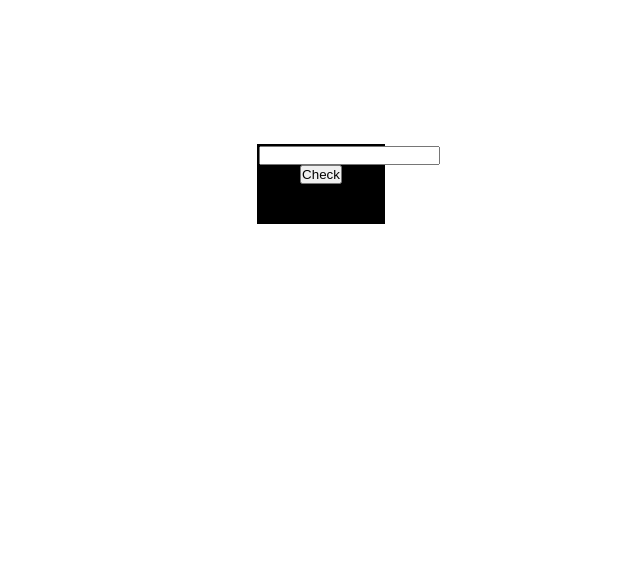
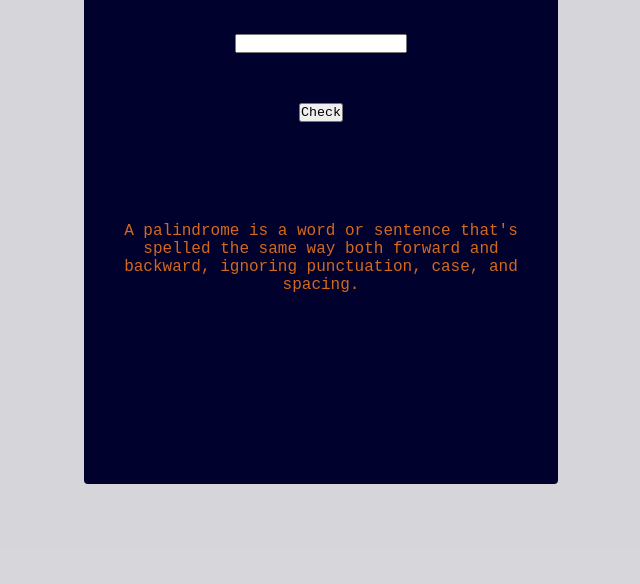
Before and after one commit to HayyatHussain/Palindrome-Checker, a plain HTML site: page index.html in a window 1280 px wide. Shown: the part 216-800 px from the top of the page, without its empty margins (319-959 px from the left). Drawn offline with Linux system fonts and the light colour scheme.

Commit message:
Styles and content modified

```diff
--- a/index.html
+++ b/index.html
@@ -9,6 +9,8 @@
   </head>
   <body>
 	  <div id="container">
+		<div class="content">
+			<h1>Check if a word is a palindrome</h1>
 			<input id="text-input"></input>
 			<button id="check-btn">Check</button>
 			<!--
@@ -16,6 +18,10 @@
 			Please forgive me for this atrocity
 			-->
 			<div id="result"></div>
+			<div class="p-content">
+				<p>A palindrome is a word or sentence that's spelled the same way both forward and backward, ignoring punctuation, case, and spacing.</p>
+			</div>
+		</div>
 	  </div>
 
 
--- a/style.css
+++ b/style.css
@@ -2,22 +2,29 @@
   padding: 0;
   margin: 0;
   box-sizing: border-box;
+  font-family: monospace, sans-serif;
 }
 
-body {
+
+#container {
   display: flex;
   height: 100vh;
-  flex-direction: column;
   justify-content: center;
-  flex-gap: 30px;
   align-items: center;
+  background-color: rgba(12, 14, 39, 0.168);
+  color:chocolate;
 }
 
-#container {
-  height: 10%;
-  width: 10%;
-  border: 2px solid black;
+.content {
   text-align: center;
-  color: white;
-  background-color: black;
+  display: flex;
+  flex-direction: column;
+  justify-content: top;
+  align-items: center;
+  height: 75vh;
+  width: 37vw;
+  gap: 50px;
+  background-color: rgb(1, 1, 46);
+  border-radius: 4px;
+  padding: 2vw 1vw;
 }
```
Lines whose indentation alone changed are shown as unchanged.
